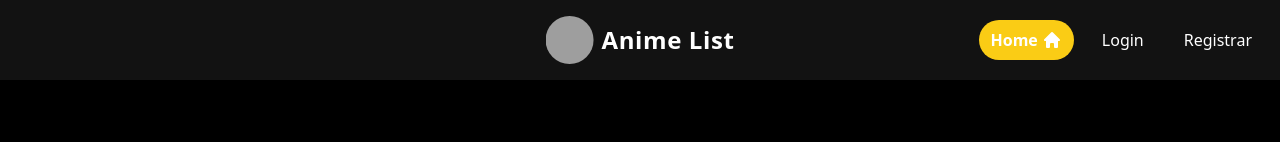
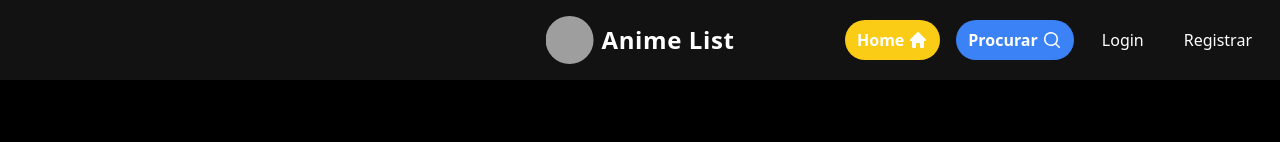
Before and after one commit to severogit/AnimeList, a React (Vite) app in the folder frontend/: page / in a window 1280 px wide. Shown: the top 142 px of the page. Built offline with nearby package versions, Linux system fonts and the light colour scheme; no server answers; grey boxes are pictures that could not be loaded.

Commit message:
Setting up new search page

```diff
--- a/frontend/src/App.tsx
+++ b/frontend/src/App.tsx
@@ -3,9 +3,10 @@ import { AuthProvider } from "./context/AuthContext";
 import Home from "./pages/Home";
 import Login from "./pages/Login";
 import Register from "./pages/Register";
+import Header from "./components/Header";
 import MyList from "./pages/MyList";
-import Header from "./components/Header";
-import NewList from "./pages/NewList"
+import NewList from "./pages/NewList";
+import SearchAnimes from "./pages/SearchAnimes";
 
 const PrivateRoute = ({ children }: { children: JSX.Element }) => {
   const token = localStorage.getItem("token");
@@ -22,6 +23,7 @@ export default function App() {
           <Route path="/login" element={<Login />} />
           <Route path="/register" element={<Register />} />
           <Route path="/newlist" element={<NewList />}></Route>
+          <Route path="/search" element={<SearchAnimes />}></Route>
           <Route
             path="/mylist"
             element={
--- a/frontend/src/components/Header.tsx
+++ b/frontend/src/components/Header.tsx
@@ -7,6 +7,7 @@ import {
   HomeIcon,
   Bars3Icon,
   XMarkIcon,
+  MagnifyingGlassIcon,
 } from "@heroicons/react/20/solid";
 
 export default function Header() {
@@ -52,6 +53,14 @@ export default function Header() {
           <HomeIcon className="w-4 h-4 lg:w-5 lg:h-5" />
         </Link>
 
+        <Link
+          to="/search"
+          className="flex items-center justify-center gap-1 bg-brand-primary px-3 py-2 rounded-full text-sm lg:text-base font-bold hover:bg-brand-hover-primary transition"
+        >
+          Procurar
+          <MagnifyingGlassIcon className="w-4 h-4 lg:w-5 lg:h-5" />
+        </Link>
+
         {isLogged && (
           <>
             <Link
```
